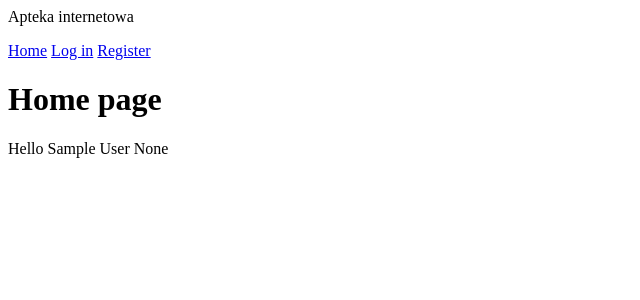
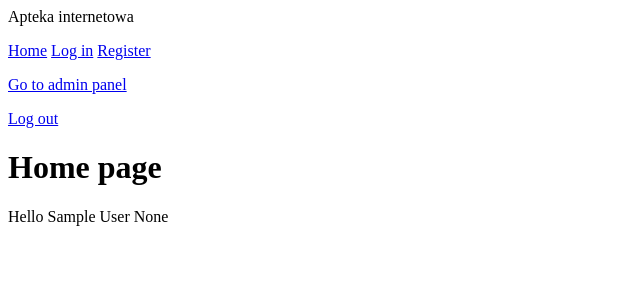
Before and after one commit to Nithe14/BazyDanych, a Django app: page / in a window 1280 px wide. Shown: the top 300 px of the page, without its empty margins (0-640 px from the left). Run offline with Django 3.2, Linux system fonts and the light colour scheme; the visitor is signed in with stand-in values (Sample User, id 1).

Commit message:
add logout to accouts menager

```diff
--- a/src/apteka/apteka/urls.py
+++ b/src/apteka/apteka/urls.py
@@ -16,15 +16,16 @@ Including another URLconf
 from django.contrib import admin
 from django.urls import path
 from django.urls import path, include
-from django.contrib.auth.views import LoginView
+from django.contrib.auth.views import LoginView, LogoutView
 
-from accounts.views import RegisterView
+from accounts.views import RegisterView, logout_view
 from .views import home_view
 
 urlpatterns = [
     path('admin/', admin.site.urls),
     path('', home_view, name='home'),
     path('register/', RegisterView.as_view(), name='register'),
-    path('login/', LoginView.as_view(), name='login')
+    path('login/', LoginView.as_view(), name='login'),
+    path('logout/', logout_view, name='logout'),
     #path('accouts/', include('django.contrib.auth.urls'))
 ]
--- a/src/apteka/templates/base.html
+++ b/src/apteka/templates/base.html
@@ -9,6 +9,19 @@
 <body>
     <h0>Apteka internetowa</h0>
     <p> <a href="/">Home</a> <a href="/login">Log in</a> <a href="/register"> Register</a> </p>
+    {% if request.user.admin == True %}
+<p>
+    <a href="/admin">Go to admin panel</a>
+</p>
+{% endif %}
+    {% if request.user.active == True %}
+<p>
+    <div class="user_panel">
+    <a href="/logout">Log out</a>
+    </div>
+</p>
+{% endif %}
+
     {% block content%}
 
     {% endblock %}
--- a/src/apteka/templates/home.html
+++ b/src/apteka/templates/home.html
@@ -6,4 +6,5 @@
 <h1>Home page</h1>
 Hello {{ request.user.get_name }} {{ request.user.get_surname }}
 
+
  {% endblock %}
```
Also changed, not shown: src/apteka/accounts/views.py (+8 -0 lines), src/apteka/templates/logout.html (added, +10 -0 lines).
